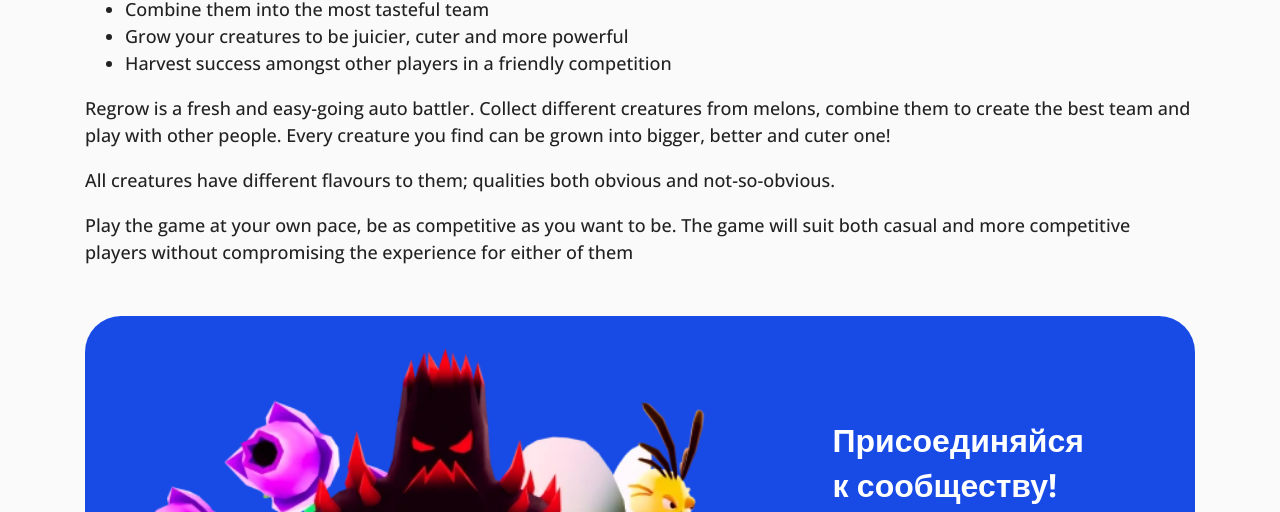
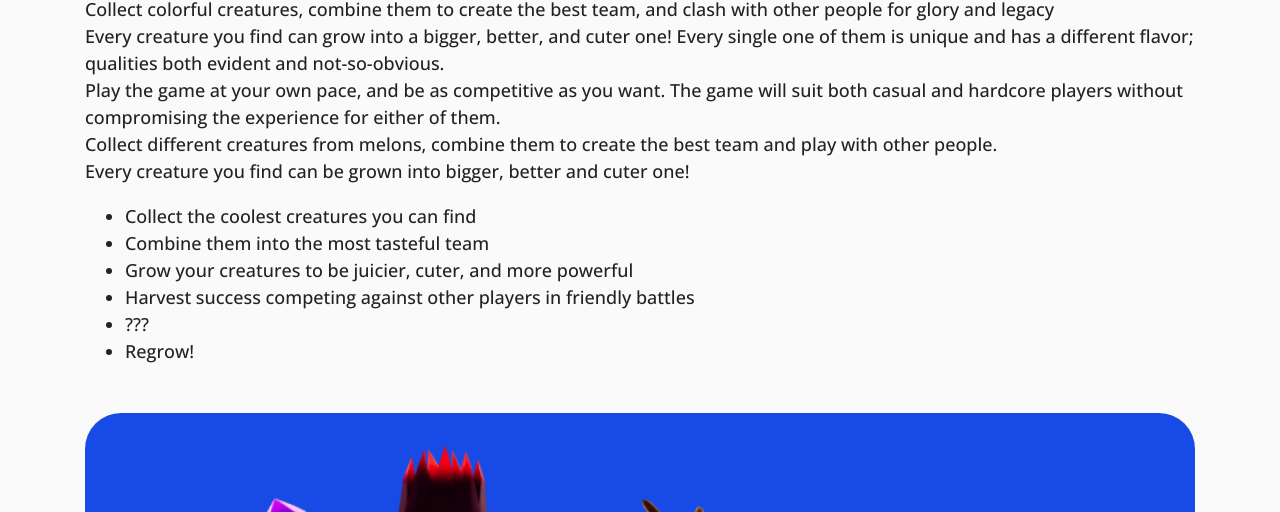
Before and after one commit to TheoreticalStudio/theoreticalstudio.github.io, a plain HTML site: page regrow.html in a window 1280 px wide. Shown: the part 777-1289 px from the top of the page. Drawn offline with nearby package versions, Linux system fonts and the light colour scheme.

Commit message:
описание

```diff
--- a/regrow.html
+++ b/regrow.html
@@ -53,31 +53,37 @@
   </div>
   <div class="container text-block">
     <h1>About the game</h1>
+    <p>
+      <b>Regrow</b> is a fresh auto battler that is easy to learn but hard to master.<br>
+
+	  Collect colorful creatures, combine them to create the best team, and clash with other people for glory and legacy<br>
+
+	  Every creature you find can grow into a bigger, better, and cuter one! Every single one of them is unique and has a different flavor; qualities both evident and not-so-obvious.<br>
+
+      Play the game at your own pace, and be as competitive as you want. The game will suit both casual and hardcore players without compromising the experience for either of them.<br>
+      Collect different creatures from melons, combine them to create the best team and play with other people.<br>
+      Every creature you find can be grown into bigger, better and cuter one!
+    </p>
     <ul>
       <li>
-        Collect the freshest creatures you can find
+        Collect the coolest creatures you can find
       </li>
       <li>
         Combine them into the most tasteful team
       </li>
       <li>
-        Grow your creatures to be juicier, cuter and more powerful
+        Grow your creatures to be juicier, cuter, and more powerful
       </li>
       <li>
-        Harvest success amongst other players in a friendly competition
+        Harvest success competing against other players in friendly battles
+      </li>
+      <li>
+        ???
+      </li>
+      <li>
+        Regrow!
       </li>
     </ul>
-    <p>
-      Regrow is a fresh and easy-going auto battler.
-      Collect different creatures from melons, combine them to create the best team and play with other people.
-      Every creature you find can be grown into bigger, better and cuter one!
-    </p>
-    <p>
-      All creatures have different flavours to them; qualities both obvious and not-so-obvious.
-    </p>
-    <p>
-      Play the game at your own pace, be as competitive as you want to be. The game will suit both casual and more competitive players without compromising the experience for either of them
-    </p>
   </div>
   <div class="container">
     <div class="banner follow-regrow">
```
